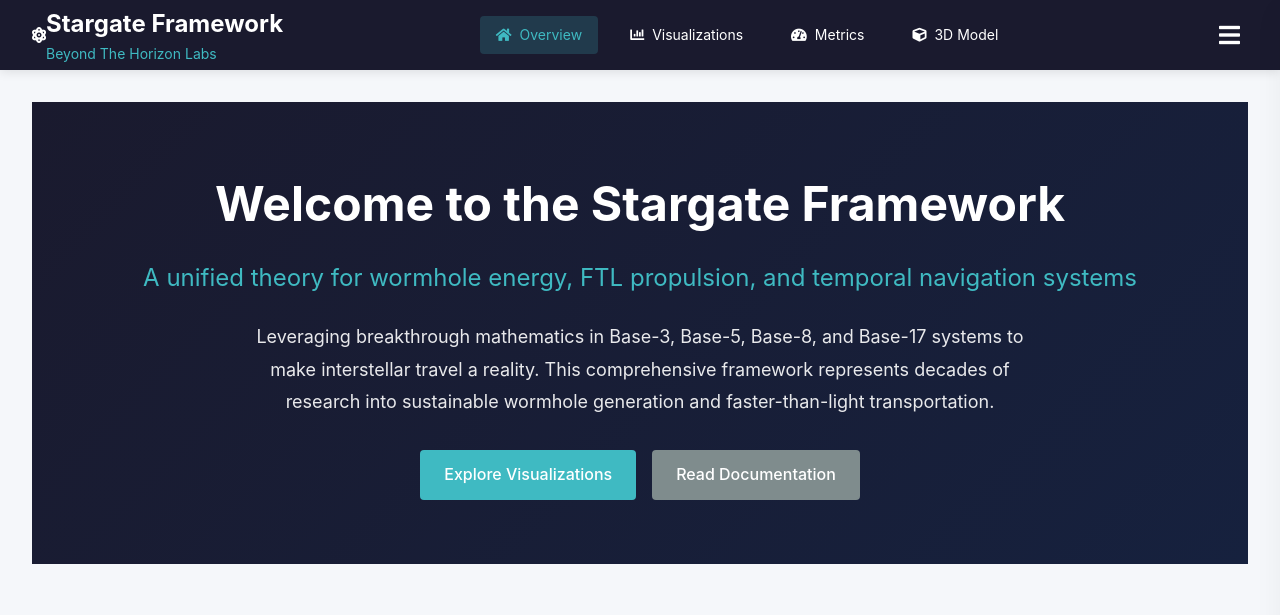
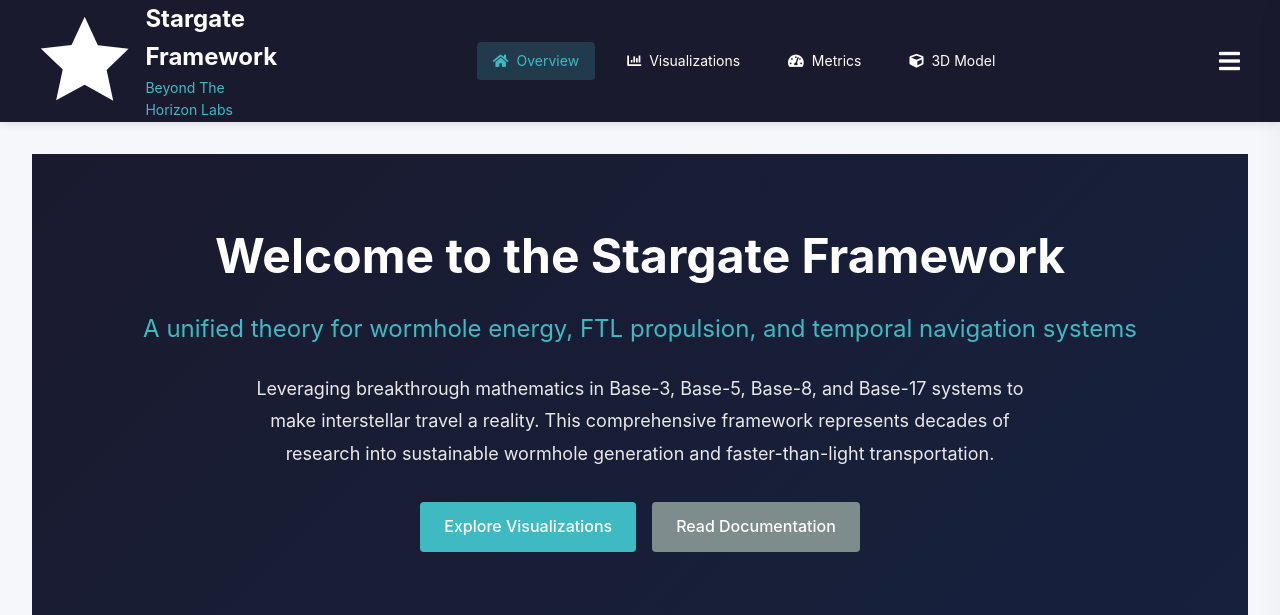
Before and after one commit to davestj/stargate-framework, a PHP site: page /index.php in a window 1280 px wide. Shown: the top 615 px of the page. Run offline with PHP 8.4, Linux system fonts and the light colour scheme.

Commit message:
Add icons to navigation links and refine spacing

```diff
--- a/css/main.css
+++ b/css/main.css
@@ -79,6 +79,7 @@ body {
     color: var(--text-light);
     display: flex;
     align-items: center;
+    gap: 0.5rem;
 }
 
 .nav-brand .brand-text {
@@ -124,6 +125,7 @@ body {
 
 .nav-icon {
     color: inherit;
+    fill: currentColor;
     display: inline-flex;
     align-items: center;
 }
--- a/header.php
+++ b/header.php
@@ -40,7 +40,9 @@ $current_page = basename($_SERVER['PHP_SELF'], '.php');
         <div class="nav-container">
             <div class="nav-brand">
                 <a href="index.php">
-                    <i class="nav-icon fas fa-atom" aria-hidden="true"></i>
+                    <svg class="nav-icon" xmlns="http://www.w3.org/2000/svg" viewBox="0 0 24 24" aria-hidden="true">
+                        <path d="M12 2l3 6.5 7 .8-5 4.8 1.5 7L12 17.5 5.5 21l1.5-7-5-4.8 7-.8L12 2z" />
+                    </svg>
                     <span class="brand-text">
                         <h1>Stargate Framework</h1>
                         <span class="tagline">Beyond The Horizon Labs</span>
@@ -64,7 +66,7 @@ $current_page = basename($_SERVER['PHP_SELF'], '.php');
             </ul>
 
             <button class="nav-secondary-toggle" id="nav-secondary-toggle" type="button" aria-label="Toggle navigation" aria-controls="nav-secondary" aria-expanded="false" aria-haspopup="true">
-                <i class="fas fa-bars" aria-hidden="true"></i>
+                <i class="nav-icon fas fa-bars" aria-hidden="true"></i>
             </button>
 
             <ul class="nav-menu nav-secondary" id="nav-secondary" aria-hidden="true">
```
